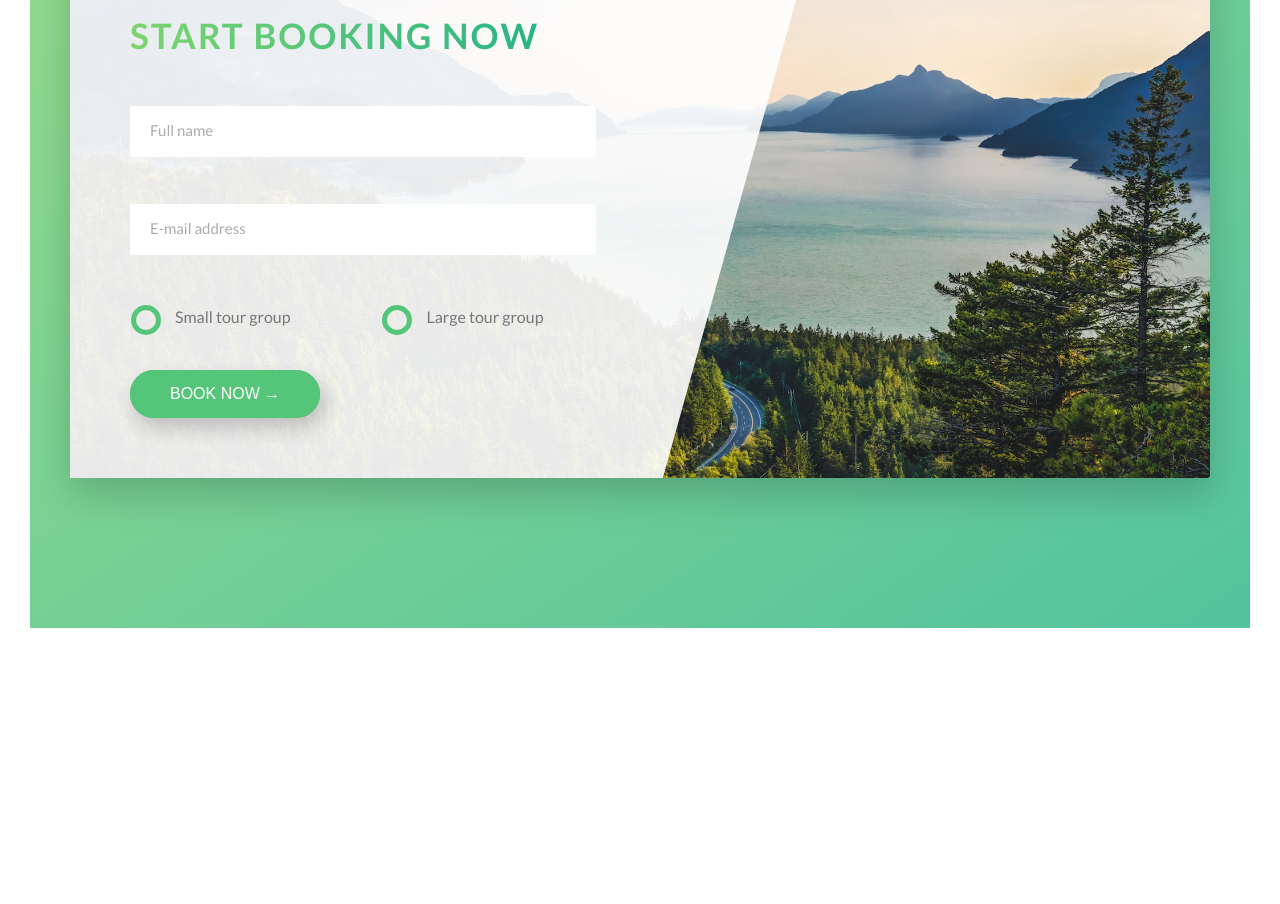
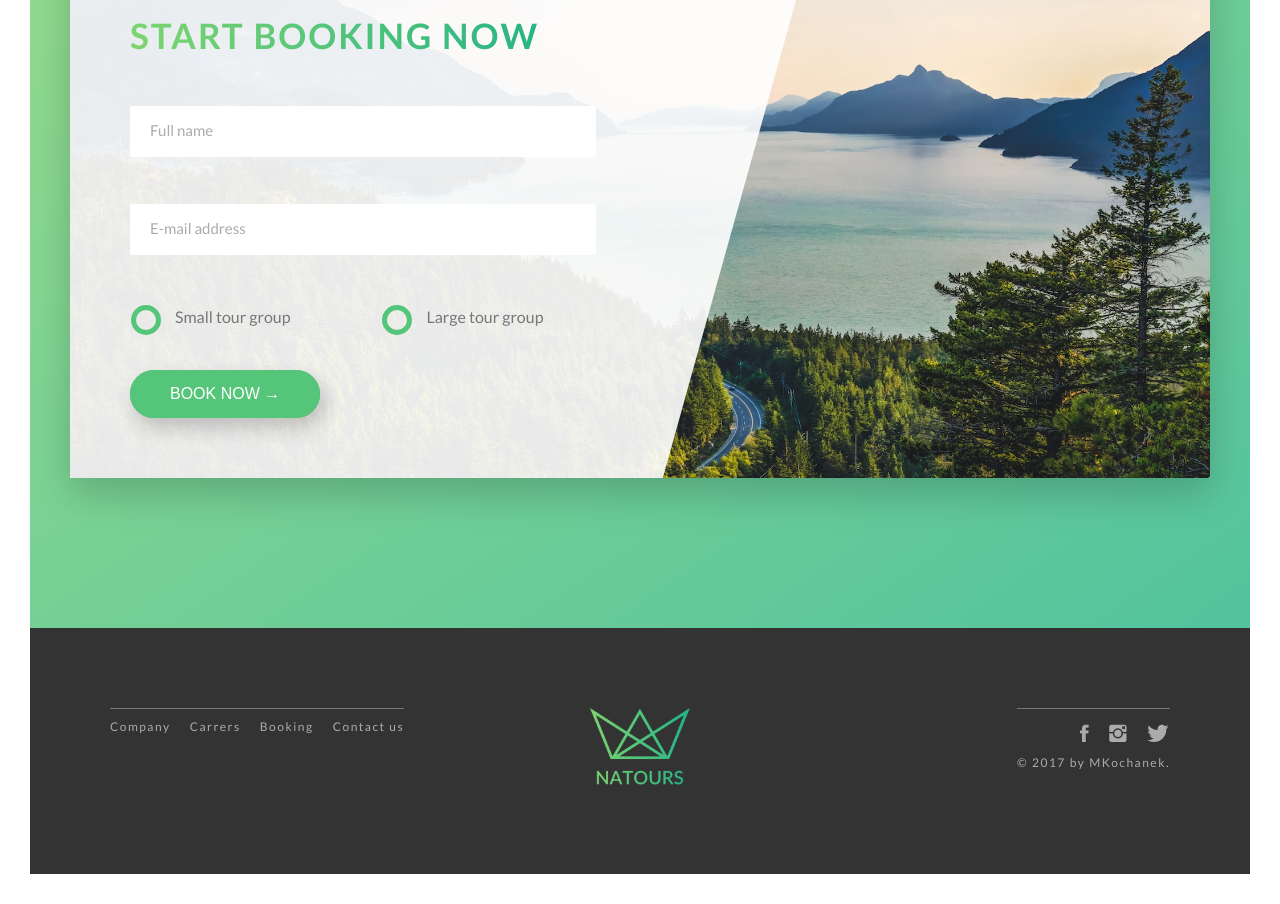
Before and after one commit to marcin-kochanek/Natours, a website: page index.html in a window 1280 px wide. Shown: the part 4489-5393 px from the top of the page. Before the commit the page ends 5147 px from the top, so only its background shows below. Drawn offline with nearby package versions, Linux system fonts and the light colour scheme.

Commit message:
Adding footer. Corrections for buttons still need to be done

```diff
--- a/index.html
+++ b/index.html
@@ -6,8 +6,9 @@
     <link rel="stylesheet" href="https://fonts.googleapis.com/css?family=Lato:100,300,400,700,900">
     <link rel="stylesheet" href="css/style.css">
     <link rel="stylesheet" href="css/font-icons.css">
+    <link rel="stylesheet" href="https://cdnjs.cloudflare.com/ajax/libs/ionicons/2.0.1/css/ionicons.min.css">
     <link rel="shortcut icon" type="image/png" href="img/favicon.png">
-    <script src="foo.js"></script>
+    <script src="foo.js"></script> <!--rozwiązuje buga przy ładowaniu? -->
     <title>Natours | Exciting tours for adventurous people</title>
   </head>
   <body>
@@ -312,5 +313,34 @@
         </div>
       </section>
     </main>
+    <footer class="footer">
+      <div class="row">
+        <div class="col-1-of-3">
+          <div class="footer__navigation">
+            <ul class="footer__list">
+              <li class="footer__item footer__item--menu"><a href="#" class="footer__link footer__link-menu">Company</a></li>
+              <li class="footer__item footer__item--menu"><a href="#" class="footer__link footer__link-menu">Carrers</a></li>
+              <li class="footer__item footer__item--menu"><a href="#" class="footer__link footer__link-menu">Booking</a></li>
+              <li class="footer__item footer__item--menu"><a href="#" class="footer__link footer__link-menu">Contact us</a></li>
+            </ul>
+          </div>
+        </div>
+        <div class="col-1-of-3">
+          <div class="footer__logo-box">
+            <img src="img/logo-green-2x.png" alt="Big logo" class="footer__logo">
+          </div>
+        </div>
+        <div class="col-1-of-3">
+          <div class="footer__navigation footer__navigation--social">
+            <ul class="footer__list">
+                <li class="footer__item footer__item"><a href="#" class="footer__link footer__link-social footer__link-social--fb"><i class="ion-social-facebook"></i></a></li>
+                <li class="footer__item footer__item"><a href="#" class="footer__link footer__link-social footer__link-social--i"><i class="ion-social-instagram"></i></a></li>
+                <li class="footer__item footer__item"><a href="#" class="footer__link footer__link-social footer__link-social--t"><i class="ion-social-twitter"></i></a></li>
+            </ul>
+            <p class="footer__copyright-text">© 2017 by MKochanek.</p>
+          </div>
+        </div>
+      </div>
+    </footer>
   </body>
 </html>
--- /dev/null
+++ b/sass/layout/_footer.scss
@@ -0,0 +1,86 @@
+.footer {
+  background-color: $color-grey-dark-3;
+  padding: 8rem;
+  font-size: 1.4rem;
+  color: $color-grey-light-1;
+  letter-spacing: 1.5px;
+
+  &__logo-box {
+    text-align: center;
+    vertical-align: middle;
+  }
+
+  &__logo {
+    width: 10rem;
+    height: auto;
+  }
+
+  &__navigation {
+    display: inline-block;
+    border-top: 1px solid $color-grey-dark-1;
+    padding-top: .5rem;
+
+    &--social {
+      float: right;
+    }
+  }
+  &__list {
+    list-style: none;
+    text-align: right;
+  }
+
+  &__item {
+    display: inline-block;
+
+    &:not(:last-child) {
+      margin-right: 1.5rem;
+    }
+  }
+
+  &__link {
+    letter-spacing: 1.5px;
+    -webkit-transition: -webkit-box-shadow .15s;
+    -webkit-transition: all .15s;
+    transition: all .15s;
+    color: $color-grey-dark-2;
+
+    &:link,
+    &:visited {
+      text-decoration: none;
+    }
+
+    &-menu {
+      font-size: 1.2rem;
+
+      &:hover,
+      &:active {
+        color: $color-primary;
+        -webkit-box-shadow: 0 .5rem 1rem rgba($color-black, 0.2);
+                box-shadow: 0 .5rem 1rem rgba($color-black, 0.2);
+      }
+    }
+
+    &-social {
+      font-size: 2.3rem;
+      text-align: center;
+
+      &--t:hover {
+        color: #4099FF;
+      }
+
+      &--fb:hover {
+        color: #3B5998;
+      }
+
+      &--i:hover {
+        color: #5C3D2E;
+      }
+    }
+  }
+
+  &__copyright-text {
+    font-size: 1.2rem;
+    color: $color-grey-dark-2;
+    text-align: right;
+  }
+}
--- a/sass/main.scss
+++ b/sass/main.scss
@@ -17,5 +17,6 @@
 
 @import "layout/header";
 @import "layout/grid";
+@import "layout/footer";
 
 @import "pages/home";
--- a/sass/utilities/_variables.scss
+++ b/sass/utilities/_variables.scss
@@ -18,6 +18,7 @@ $color-grey-light-2: #eee;
 
 $color-grey-dark-1: #777;
 $color-grey-dark-2: #adaaaa;
+$color-grey-dark-3: #333;
 
 $color-white: #fff;
 $color-black: #000;
```
Also changed, not shown: css/style.css.
